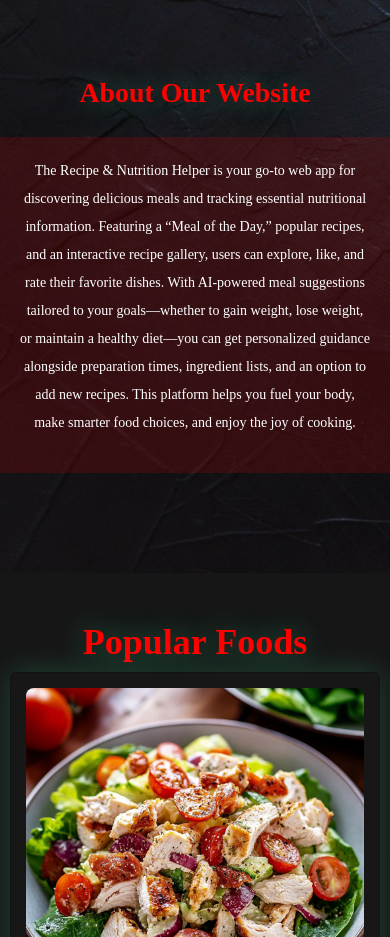
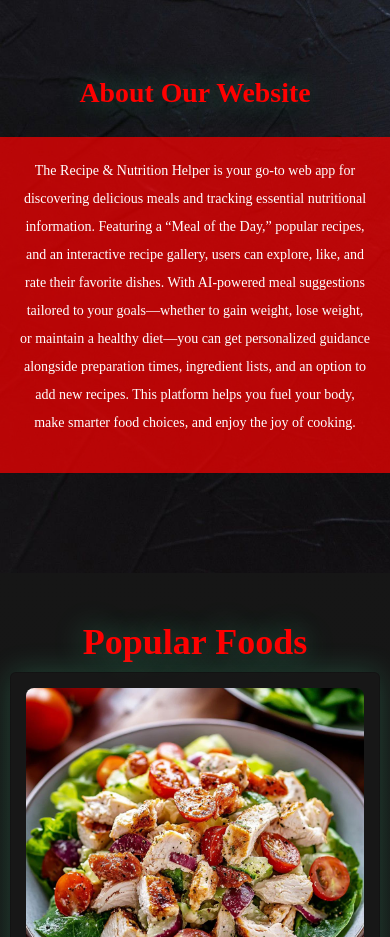
Before and after one commit to Mahdia-123/recipe-nutrition-helper, a React (Vite) app: page / in a window 390 px wide. Shown: the part 2540-3477 px from the top of the page. Built offline with nearby package versions, Linux system fonts and the light colour scheme; a web font is replaced by a local one.

Commit message:
update abut.css

```diff
--- a/src/RecipeHelper.css
+++ b/src/RecipeHelper.css
@@ -254,4 +254,8 @@ p {
     margin-left: 0 !important;
     bottom: 20px !important;
   }
+  .aboutNutrition {
+    background: rgba(255, 0, 0, 0.7);
+    font-size: 20px !important;
+  }
 }
```
